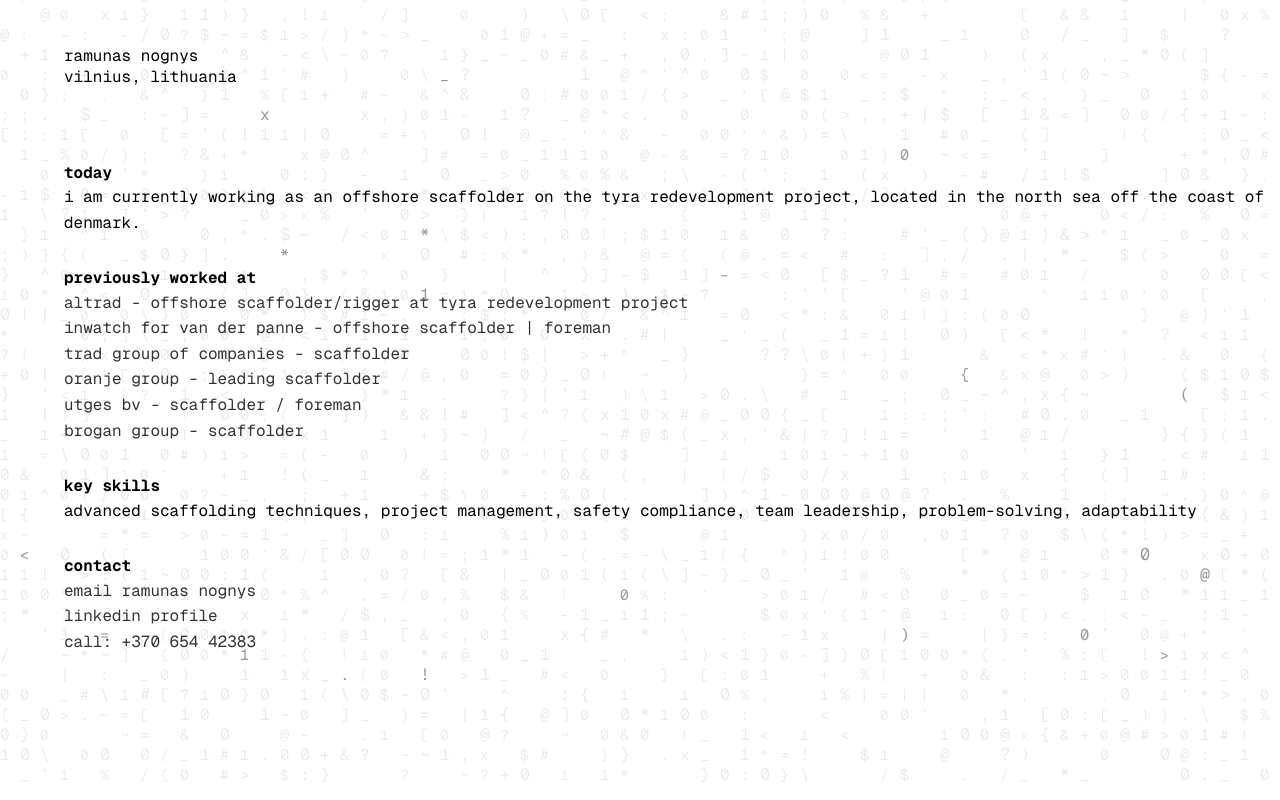
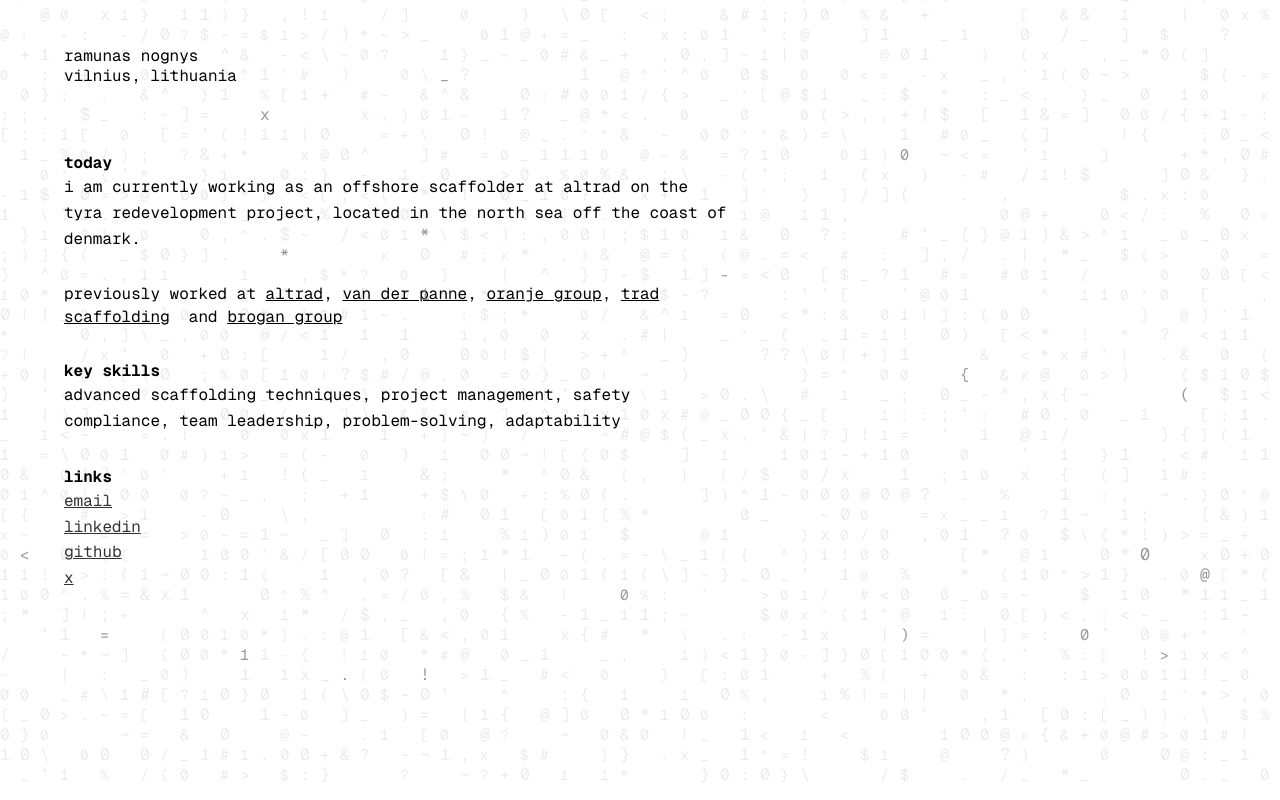
Before and after one commit to ramunasnognys/r-nognys-portfolio-v1, a Next.js app: page / in a window 1280 px wide. Built offline with nearby package versions, Linux system fonts and the light colour scheme.

Commit message:
working improvements

```diff
--- a/app/components/profile.tsx
+++ b/app/components/profile.tsx
@@ -1,35 +1,42 @@
 import Link from 'next/link'
+import React from 'react'; // Add this import
 
 const Profile = () => {
   return (
-    <div className="min-h-screen flex items-center justify-center p-4">
+    <div className="min-h-screen flex items-center justify-center p-4 selectable">
       <div className="w-1/2 bg-white p-8 shadow-sm rounded-sm font-mono text-sm leading-relaxed overflow-y-auto max-h-screen">
-        <header className="mb-8">
-          <h1 className="text-lg font-bold">Ramunas Nognys</h1>
-          <p>Vilnius, Lithuania</p>
+        <header className="mb-8 flex items-center">
+          <h1 className="text-lg font-bold mr-2">Ramunas Nognys</h1>
+          <span className="leading-loose">Vilnius, Lithuania</span> {/* Added line height */}
         </header>
 
         <section className="mb-8">
-          <h2 className="font-bold mb-2">today</h2>
+          <h2 className="font-bold mb-2">
+            <strong>today</strong> {/* Made bold */}
+          </h2>
           <p>
-          I am currently working as an offshore scaffolder on the Tyra Redevelopment Project, located in the North Sea off the coast of Denmark.
+            I am currently working as an offshore scaffolder at Altrad on the Tyra Redevelopment Project, located in the North Sea off the coast of Denmark.
           </p>
         </section>
 
         <section className="mb-8">
-          <h2 className="font-bold mb-2">previously worked at</h2>
-          <ul>
-            <li className="mb-1"><span className="font-semibold">Altrad</span> - Offshore Scaffolder/Rigger at Tyra Redevelopment Project</li>
-            <li className="mb-2"><span className="font-semibold">Inwatch for Van der Panne</span> - Offshore Scaffolder | Foreman</li>
-            <li className="mb-2"><span className="font-semibold">Trad Group of Companies</span> - Scaffolder</li>
-            <li className="mb-2"><span className="font-semibold">Oranje Group</span> - Leading Scaffolder</li>
-            <li className="mb-2"><span className="font-semibold">UTGES BV</span> - Scaffolder / Foreman</li>
-            <li><span className="font-semibold">Brogan Group</span> - Scaffolder</li>
-          </ul>
+          <h2 className="font-bold mb-2">
+            previously worked at {/* Made bold */}
+            <span className="font-semibold">
+              <Link href="https://example.com/altrad" className="underline">altrad</Link>,&nbsp;
+              <Link href="https://example.com/van-der-panne" className="underline">van der panne</Link>,&nbsp;
+              <Link href="https://example.com/oranje-group" className="underline">oranje group</Link>,&nbsp;
+              <Link href="https://example.com/trad-scaffolding" className="underline">trad scaffolding</Link>&nbsp;
+              and&nbsp;
+              <Link href="https://example.com/brogan-group" className="underline">brogan group</Link>
+            </span>
+          </h2>
         </section>
 
         <section className="mb-8">
-          <h2 className="font-bold mb-2">Key Skills</h2>
+          <h2 className="font-bold mb-2">
+            <strong>Key Skills</strong> {/* Made bold */}
+          </h2>
           <p>
             Advanced scaffolding techniques, project management, safety compliance, team leadership, problem-solving,
             adaptability
@@ -37,21 +44,29 @@
         </section>
 
         <section>
-          <h2 className="font-bold mb-2">Contact</h2>
+          <h2 className="font-bold mb-2">
+            <strong>links</strong> {/* Made bold */}
+          </h2>
           <ul>
             <li className="mb-2">
               <Link href="mailto:ramunas.nognys@example.com" className="underline" aria-label="Send email to Ramunas Nognys">
-                Email Ramunas Nognys
+                email
               </Link>
             </li>
             <li className="mb-2">
               <Link href="https://linkedin.com/in/ramunas-nognys" className="underline" aria-label="Visit Ramunas Nognys' LinkedIn profile">
-                LinkedIn Profile
+                linkedin
+              </Link>
+            </li>
+
+            <li>
+              <Link href="https://github.com/ramunasnognys" className="underline" aria-label="visit Ramunas Nognys' github profile">
+                github
               </Link>
             </li>
             <li>
-              <Link href="tel:+37065442383" className="underline" aria-label="Call Ramunas Nognys">
-                Call: +370 654 42383
+              <Link href="https://x.com/RamunasNognys" className="underline" aria-label="visit Ramunas Nognys' X profile">
+                x
               </Link>
             </li>
           </ul>
--- a/app/globals.css
+++ b/app/globals.css
@@ -16,6 +16,7 @@
   -moz-user-select: none;
   -ms-user-select: none;
   user-select: none;
+  text-align: left; /* Align text to the left */
 }
 
 /* Set all headings and paragraphs to have the same font size */
@@ -24,10 +25,13 @@
   font-weight: normal; /* Optional: adjust weight if needed */
   margin: .5rem; /* Optional: reset margin */
   padding: 0;
+  max-width: 70ch; /* Set max width to 70 characters */
+  text-align: left; /* Align text to the left */
+  line-height: 1.5; /* Adjust line height for better spacing */
 }
 
 a {
-  text-decoration: none;
+  text-decoration: underline; /* Added underline to all links */
   color: inherit;
   outline: none;
 }
@@ -45,6 +49,7 @@
 }
 
 .profile-container {
+  max-width: 70ch; /* Set max width to 70 characters */
   padding-left: 4rem;
   padding-top: 3rem;
   -webkit-user-select: text;
@@ -57,6 +62,7 @@
 h1 {
   margin-bottom: .3rem;
   line-height: 0; /* Set line-height to 0 for header element children */
+  margin-bottom: 1rem; /* Added margin for spacing between h1 and span */
 }
 
 h1,p > * {
@@ -82,6 +88,7 @@
 }
 
 section h2 {
+  font-weight: normal; /* Changed from bold to normal */
   margin:0; /* Remove margin below h2 to eliminate gap with p */
 }
 
@@ -103,7 +110,7 @@
 }
 
 h2 {
-  font-weight: bold;
+  font-weight: normal; /* Changed from bold to normal */
   margin-top: 2rem;
   margin-bottom: 1rem;
   line-height: 1.4; /* Increase line height for better readability */
@@ -171,3 +178,11 @@
   pointer-events: none;
   color: #f0f0f0; /* Light gray color for the ASCII characters */
 }
+
+/* Add this to your globals.css */
+.selectable {
+  -webkit-user-select: text; /* Allow text selection */
+  -moz-user-select: text;
+  -ms-user-select: text;
+  user-select: text;
+}
```
Also changed, not shown: 1 other file (tests, documents, lock files or other folders).
